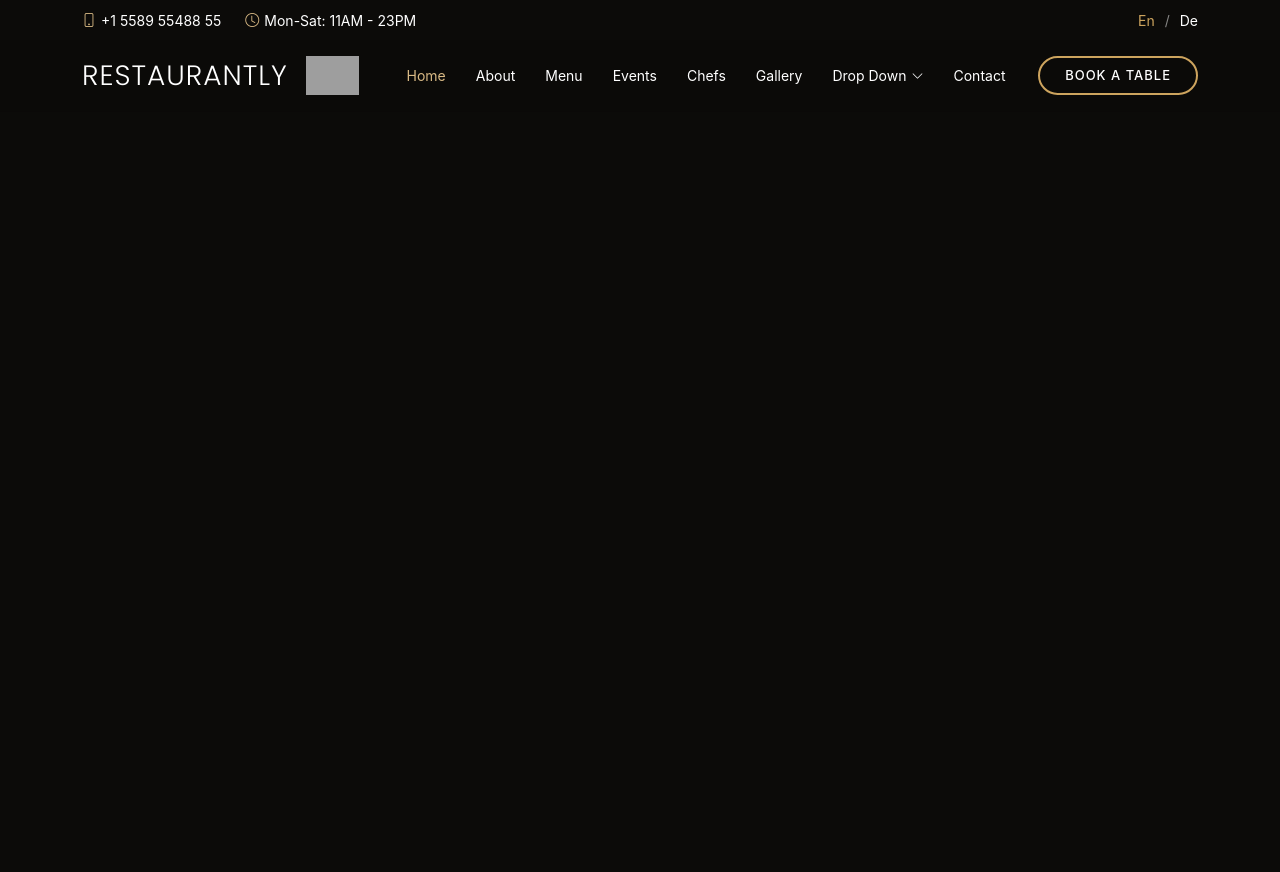
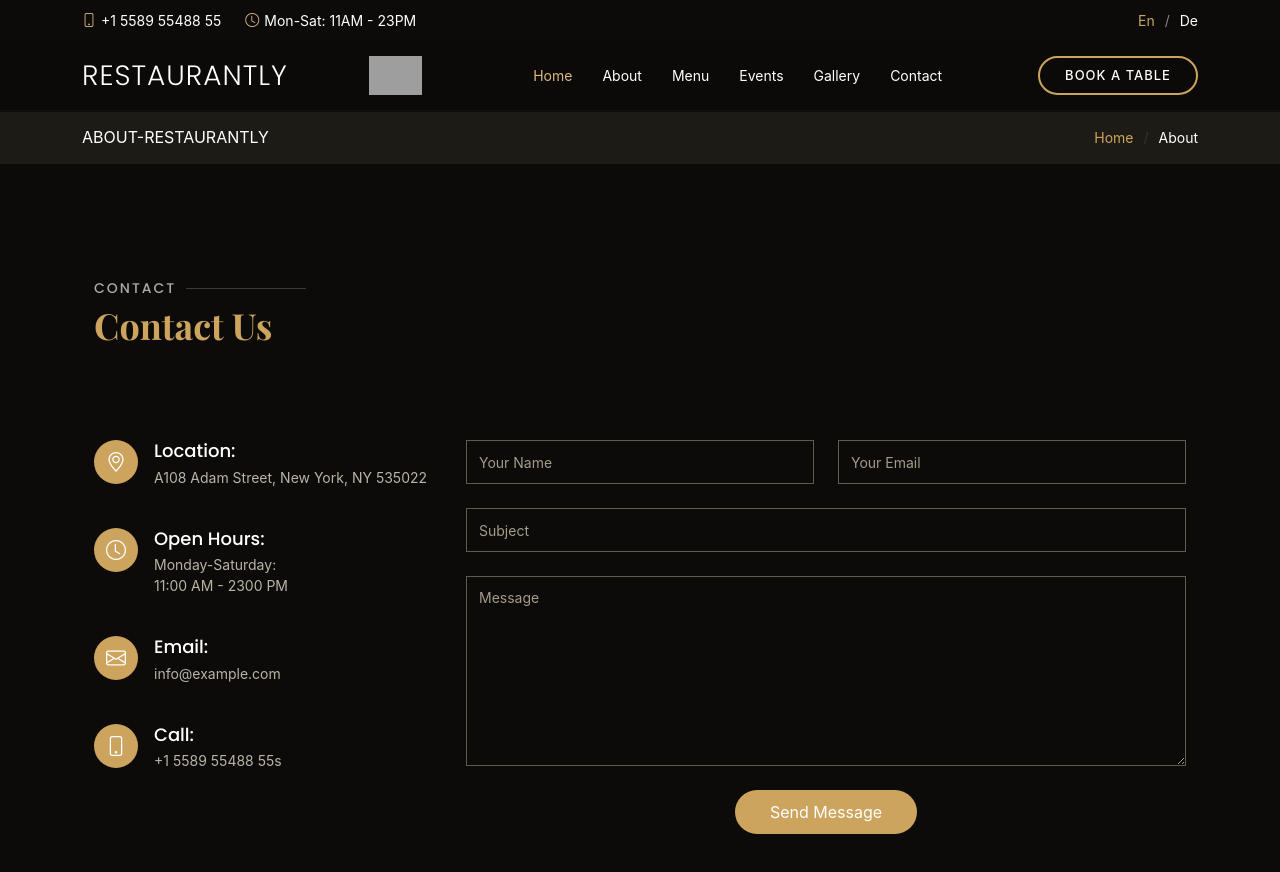
Before and after one commit to Bokhtiar/Dev-Bokhtiar-Restaurant-management-using-reactjs, a React (Create React App) app: page /contact in a window 1280 px wide. Shown: the top 872 px of the page. Before the commit the page ends 800 px from the top, so only its background shows below. Built offline with nearby package versions, Linux system fonts and the light colour scheme; grey boxes are pictures that could not be loaded; a web font is replaced by a local one.

Commit message:
contact and home page update

```diff
--- a/src/App.js
+++ b/src/App.js
@@ -14,6 +14,7 @@ import List from './Components/Modules/Menu/List';
 import SingleProduct from './Components/Modules/Menu/SingleProduct';
 import EventList from './Components/Modules/event/EventList';
 import TableBook from './Components/Modules/booking/TableBook';
+import Contact from './Components/Contact';
 
 
 export default function App() {
@@ -28,9 +29,8 @@ export default function App() {
         <Route path="/product/detail/:id" element={ <SingleProduct /> }></Route>
         <Route path="/event" element={<EventList />}></Route>
         <Route path="/table/book" element={<TableBook />}></Route>
-
+        <Route path="/contact" element={<Contact />}></Route>
       </Routes>
-
      </BrowserRouter>
     </div>
   )
--- /dev/null
+++ b/src/Components/Contact.jsx
@@ -0,0 +1,108 @@
+import React from 'react'
+import { Link } from 'react-router-dom'
+
+export default function Contact() {
+  return (
+    <div>
+       <section className="breadcrumbs">
+            <div className="container">
+                <div className="d-flex justify-content-between align-items-center">
+                <h7>ABOUT-RESTAURANTLY</h7>
+                <ol>
+                    <li><Link to={'/'} >Home</Link></li>
+                    <li>About</li>
+                </ol>
+                </div>
+
+            </div>
+        </section>
+        {/* breadcrumbs end here */}
+
+        <section className="inner-page">
+            <div className="container">
+            <section id="contact" className="contact">
+            <div className="container" data-aos="fade-up">
+
+                <div className="section-title">
+                <h2>Contact</h2>
+                <p>Contact Us</p>
+                </div>
+            </div>
+
+            <div data-aos="fade-up">
+                {/* <iframe style="border:0; width: 100%; height: 350px;" src="https://www.google.com/maps/embed?pb=!1m14!1m8!1m3!1d12097.433213460943!2d-74.0062269!3d40.7101282!3m2!1i1024!2i768!4f13.1!3m3!1m2!1s0x0%3A0xb89d1fe6bc499443!2sDowntown+Conference+Center!5e0!3m2!1smk!2sbg!4v1539943755621" frameborder="0" allowfullscreen></iframe> */}
+            </div>
+
+            <div className="container" data-aos="fade-up">
+
+                <div className="row mt-5">
+
+                <div className="col-lg-4">
+                    <div className="info">
+                    <div className="address">
+                        <i className="bi bi-geo-alt"></i>
+                        <h4>Location:</h4>
+                        <p>A108 Adam Street, New York, NY 535022</p>
+                    </div>
+
+                    <div className="open-hours">
+                        <i className="bi bi-clock"></i>
+                        <h4>Open Hours:</h4>
+                        <p>
+                        Monday-Saturday:<br/>
+                        11:00 AM - 2300 PM
+                        </p>
+                    </div>
+
+                    <div className="email">
+                        <i className="bi bi-envelope"></i>
+                        <h4>Email:</h4>
+                        <p>info@example.com</p>
+                    </div>
+
+                    <div className="phone">
+                        <i className="bi bi-phone"></i>
+                        <h4>Call:</h4>
+                        <p>+1 5589 55488 55s</p>
+                    </div>
+
+                    </div>
+
+                </div>
+
+                <div className="col-lg-8 mt-5 mt-lg-0">
+
+                    <form action="forms/contact.php" method="post" role="form" className="php-email-form">
+                    <div className="row">
+                        <div className="col-md-6 form-group">
+                        <input type="text" name="name" className="form-control" id="name" placeholder="Your Name" required />
+                        </div>
+                        <div className="col-md-6 form-group mt-3 mt-md-0">
+                        <input type="email" className="form-control" name="email" id="email" placeholder="Your Email" required />
+                        </div>
+                    </div>
+                    <div className="form-group mt-3">
+                        <input type="text" className="form-control" name="subject" id="subject" placeholder="Subject" required />
+                    </div>
+                    <div className="form-group mt-3">
+                        <textarea className="form-control" name="message" rows="8" placeholder="Message" required></textarea>
+                    </div>
+                    <div className="my-3">
+                        <div className="loading">Loading</div>
+                        <div className="error-message"></div>
+                        <div className="sent-message">Your message has been sent. Thank you!</div>
+                    </div>
+                    <div className="text-center"><button type="submit">Send Message</button></div>
+                    </form>
+
+                </div>
+
+                </div>
+
+            </div>
+            </section>
+            </div>
+        </section>
+    </div>
+  )
+}
--- a/src/Components/Layouts/Header.jsx
+++ b/src/Components/Layouts/Header.jsx
@@ -34,9 +34,8 @@ export default function Header() {
               <li><Link to={'/about'} className="nav-link scrollto">About</Link></li>
               <li><Link to={'/menu'} className="nav-link scrollto">Menu</Link></li>
               <li><Link to={'/event'} className="nav-link scrollto">Events</Link></li>
-              <li><a className="nav-link scrollto" href="#chefs">Chefs</a></li>
               <li><a className="nav-link scrollto" href="#gallery">Gallery</a></li>
-              <li className="dropdown"><a href="#"><span>Drop Down</span> <i className="bi bi-chevron-down"></i></a>
+              {/* <li className="dropdown"><a href="#"><span>Drop Down</span> <i className="bi bi-chevron-down"></i></a>
                 <ul>
                   <li><a href="#">Drop Down 1</a></li>
                   <li className="dropdown"><a href="#"><span>Deep Drop Down</span> <i className="bi bi-chevron-right"></i></a>
@@ -52,8 +51,8 @@ export default function Header() {
                   <li><a href="#">Drop Down 3</a></li>
                   <li><a href="#">Drop Down 4</a></li>
                 </ul>
-              </li>
-              <li><a className="nav-link scrollto" href="#contact">Contact</a></li>
+              </li> */}
+              <li><Link to={'contact'} className="nav-link scrollto">Contact</Link></li>
             </ul>
             <i className="bi bi-list mobile-nav-toggle"></i>
           </nav>
```
Also changed, not shown: src/Components/Home.jsx (+5 -92 lines).
